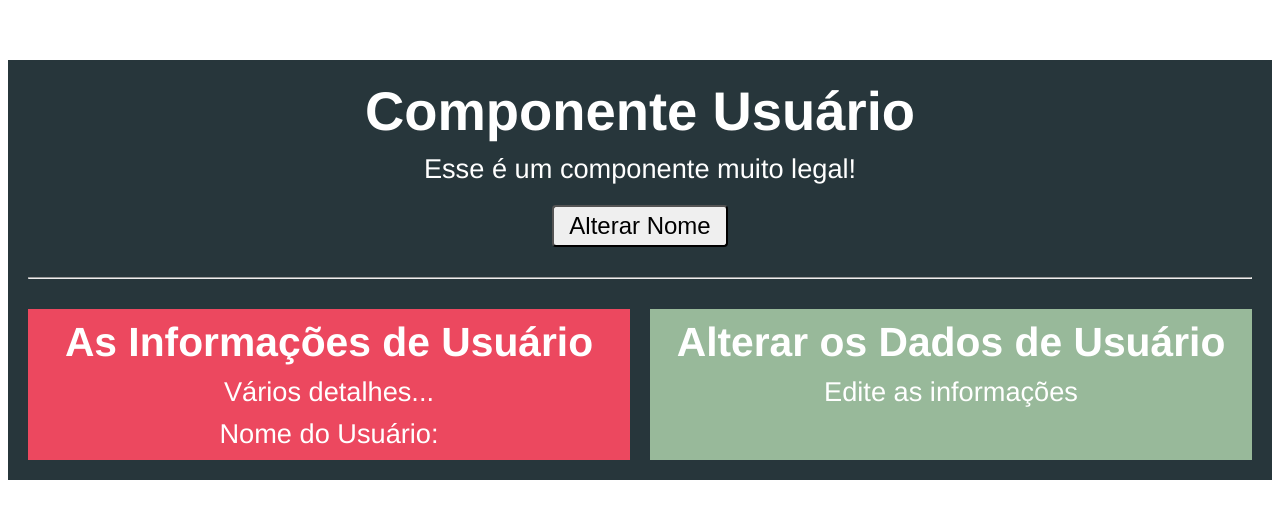
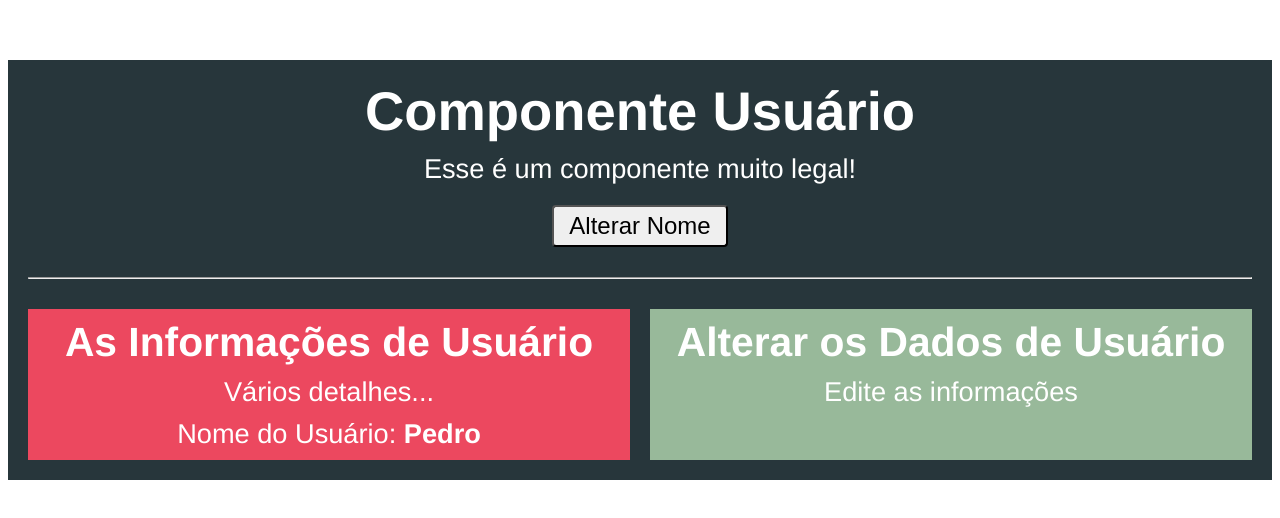
Before and after one commit to fhmurakami/vue-course-cod3r, a Vue app in the folder components-communication/communication/: page / in a window 1280 px wide. Shown: the top 518 px of the page. Built offline with nearby package versions, Linux system fonts and the light colour scheme.

Commit message:
Section 8 - Direct communication with props

```diff
--- a/components-communication/communication/src/components/Usuario.vue
+++ b/components-communication/communication/src/components/Usuario.vue
@@ -5,7 +5,7 @@
         <button @click="alterarNome">Alterar Nome</button>
         <hr>
         <div class="componentes">
-            <app-usuario-info />
+            <app-usuario-info :nome="nome"/>
             <app-usuario-editar />
         </div>
     </div>
--- a/components-communication/communication/src/components/UsuarioInfo.vue
+++ b/components-communication/communication/src/components/UsuarioInfo.vue
@@ -8,7 +8,7 @@
 
 <script>
 export default {
-
+    props: ['nome']
 }
 </script>
 
```
